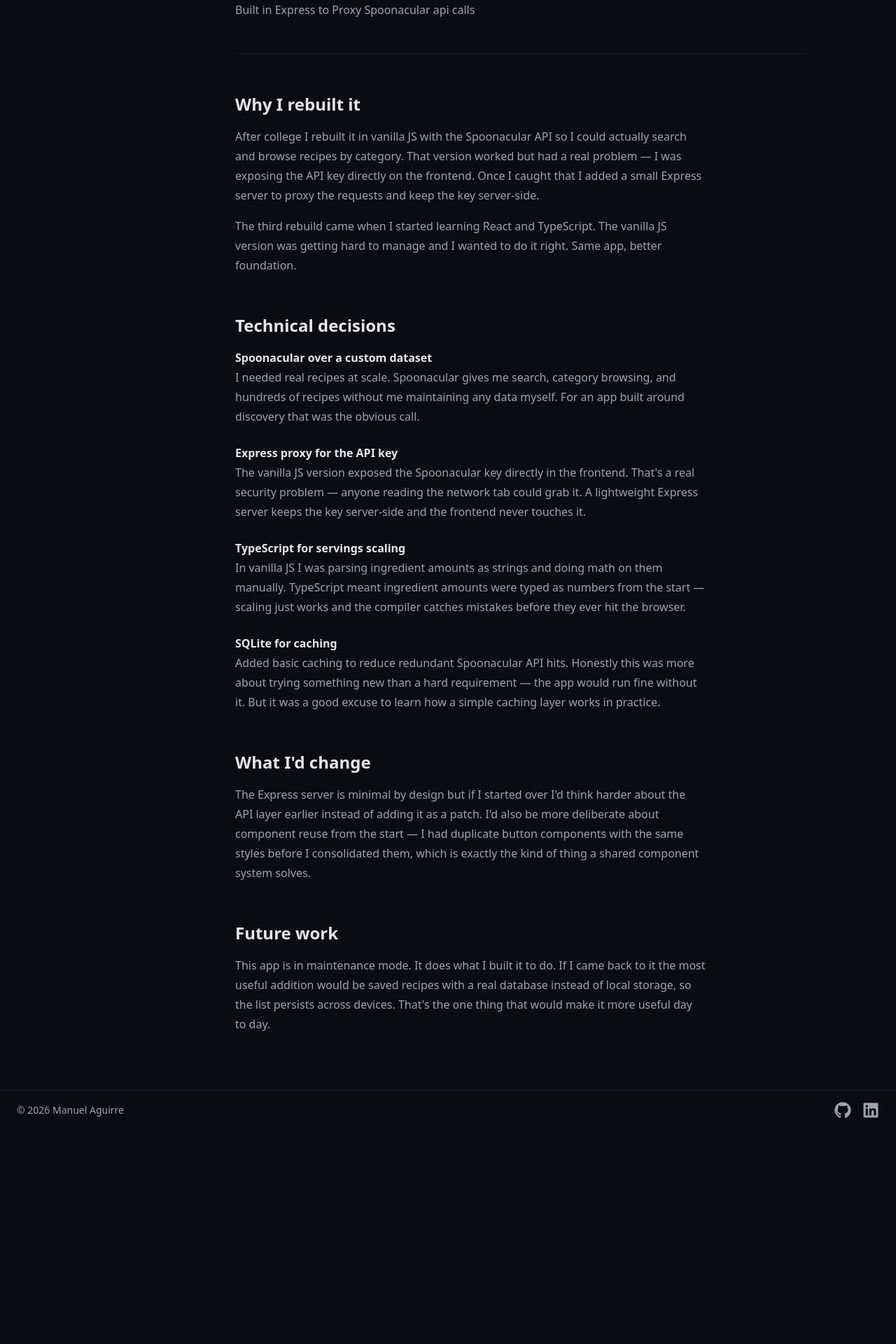
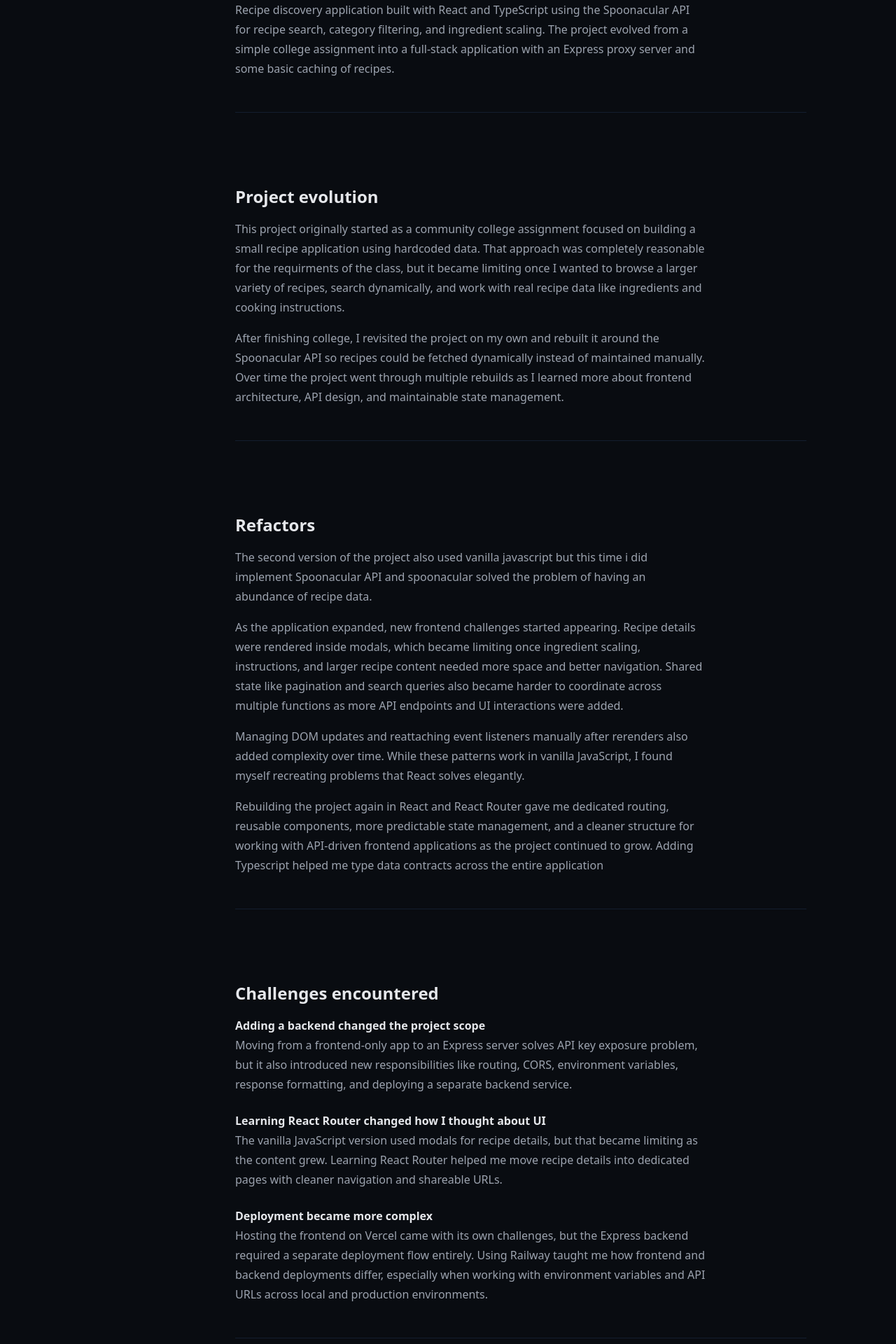
Before and after one commit to aguirreMan/updated-portfolio-website, a React (Vite) app: page /projects/recipe-study in a window 1280 px wide. Shown: the part 540-2460 px from the top of the page at 70% size. Before the commit the page ends 2154 px from the top, so only its background shows below. Built offline with nearby package versions, Linux system fonts and the light colour scheme.

Commit message:
Worked on updating my recipe case study

```diff
--- a/src/components/case-study/CaseStudyLayout.jsx
+++ b/src/components/case-study/CaseStudyLayout.jsx
@@ -4,11 +4,12 @@
 
 const sections = [
   { id: 'overview', label: 'Overview' },
-  { id: 'origin', label: 'Origin' },
-  { id: 'why', label: 'Why I rebuilt it' },
+  { id: 'origin', label: 'How it started' },
+  { id: 'evolution', label: 'Why I rebuilt it' },
+  { id: 'challenges', label: 'Challenges encountered' },
   { id: 'decisions', label: 'Technical decisions' },
-  { id: 'differently', label: "What I'd change" },
-  { id: 'future', label: 'Future work' }
+  { id: 'differently', label: "What I'd change if I started over today" },
+  { id: 'future', label: 'Future work and improvements' }
 ]
 
 export default function CaseStudyLayout() {
@@ -19,8 +20,7 @@
   }, [])
 
   useEffect(() => {
-    const observer = new IntersectionObserver(
-      (entries) => {
+    const observer = new IntersectionObserver((entries) => {
       const visible = entries
         .filter((e) => e.isIntersecting)
         .sort((a, b) => a.boundingClientRect.top - b.boundingClientRect.top)
--- a/src/components/pages/case-studies/Recipe.jsx
+++ b/src/components/pages/case-studies/Recipe.jsx
@@ -21,84 +21,220 @@
       />
 
 
-      <CaseStudySection id='overview' title ='Overview'>
+      <CaseStudySection id='overview' title='Overview'>
         <p className='text-muted-foreground leading-7 max-w-2xl'>
-          Built in Express to Proxy Spoonacular api calls
+          Recipe discovery application built with React and TypeScript using the
+          Spoonacular API for recipe search, category filtering, and ingredient
+          scaling. The project evolved from a simple college assignment into a
+          full-stack application with an Express proxy server and some basic caching of recipes.
         </p>
       </CaseStudySection>
 
+      <CaseStudySection id='origin' title='Project evolution'>
+        <p className='text-muted-foreground leading-7 max-w-2xl'>
+          This project originally started as a community college assignment focused on
+          building a small recipe application using hardcoded data. That approach was
+          completely reasonable for the requirments of the class, but it became limiting once
+          I wanted to browse a larger variety of recipes, search dynamically, and work
+          with real recipe data like ingredients and cooking instructions.
+        </p>
 
-      <section id='why' className='scroll-mt-24'>
-        <h2 className='text-2xl font-semibold mb-4'>Why I rebuilt it</h2>
+        <p className='text-muted-foreground leading-7 max-w-2xl mt-4'>
+          After finishing college, I revisited the project on my own and rebuilt it
+          around the Spoonacular API so recipes could be fetched dynamically instead of
+          maintained manually. Over time the project went through multiple rebuilds as
+          I learned more about frontend architecture, API design, and maintainable state
+          management.
+        </p>
+      </CaseStudySection>
+
+      <CaseStudySection id='evolution' title='Refactors'>
         <p className='text-muted-foreground leading-7 max-w-2xl'>
-          After college I rebuilt it in vanilla JS with the Spoonacular API so I
-          could actually search and browse recipes by category. That version worked
-          but had a real problem — I was exposing the API key directly on the
-          frontend. Once I caught that I added a small Express server to proxy the
-          requests and keep the key server-side.
+          The second version of the project also used vanilla javascript but this time i did implement
+          Spoonacular API and spoonacular solved the problem of having an abundance of recipe data.
         </p>
+
         <p className='text-muted-foreground leading-7 max-w-2xl mt-4'>
-          The third rebuild came when I started learning React and TypeScript. The
-          vanilla JS version was getting hard to manage and I wanted to do it right.
-          Same app, better foundation.
+          As the application expanded, new frontend challenges started appearing. Recipe
+          details were rendered inside modals, which became limiting once ingredient scaling,
+          instructions, and larger recipe content needed more space and better navigation.
+          Shared state like pagination and search queries also became harder to coordinate
+          across multiple functions as more API endpoints and UI interactions were added.
         </p>
-      </section>
 
-      <section id='decisions' className='scroll-mt-24'>
-        <h2 className='text-2xl font-semibold mb-4'>Technical decisions</h2>
+        <p className='text-muted-foreground leading-7 max-w-2xl mt-4'>
+          Managing DOM updates and reattaching event listeners manually after rerenders also
+          added complexity over time. While these patterns work in vanilla JavaScript, I found
+          myself recreating problems that React solves elegantly.
+        </p>
+
+        <p className='text-muted-foreground leading-7 max-w-2xl mt-4'>
+          Rebuilding the project again in React and React Router gave me dedicated routing,
+          reusable components, more predictable state management, and a cleaner structure for
+          working with API-driven frontend applications as the project continued to grow.  Adding Typescript
+          helped me type data contracts across the entire application
+        </p>
+      </CaseStudySection>
+
+      <CaseStudySection id='challenges' title='Challenges encountered'>
         <ul className='space-y-6 text-muted-foreground leading-7 max-w-2xl'>
           <li>
-            <strong className='text-foreground'>Spoonacular over a custom dataset</strong>
-            <p>I needed real recipes at scale. Spoonacular gives me search, category
-            browsing, and hundreds of recipes without me maintaining any data myself.
-            For an app built around discovery that was the obvious call.</p>
+            <strong className='text-foreground'>Adding a backend changed the project scope</strong>
+            <p>
+              Moving from a frontend-only app to an Express server solves API key exposure problem,
+              but it also introduced new responsibilities like routing,
+              CORS, environment variables, response formatting, and deploying a separate
+              backend service.
+            </p>
+          </li>
+
+          <li>
+            <strong className='text-foreground'>Learning React Router changed how I thought about UI</strong>
+            <p>
+              The vanilla JavaScript version used modals for recipe details, but that became
+              limiting as the content grew. Learning React Router helped me move recipe
+              details into dedicated pages with cleaner navigation and shareable URLs.
+            </p>
+          </li>
+
+          <li>
+            <strong className='text-foreground'>Deployment became more complex</strong>
+            <p>
+              Hosting the frontend on Vercel came with its own challenges, but the Express
+              backend required a separate deployment flow entirely. Using Railway taught me
+              how frontend and backend deployments differ, especially when working with
+              environment variables and API URLs across local and production environments.
+            </p>
+          </li>
+        </ul>
+      </CaseStudySection>
+
+      <CaseStudySection id='decisions' title='Technical decisions'>
+        <ul>
+          <li>
+            <strong className='text-foreground'>
+              Formatting API data on the backend
+            </strong>
+
+            <p>
+              While testing Spoonacular endpoints in Postman, I noticed the API returned
+              significantly more data than the frontend actually needed, including nutrition
+              details and cooking equipment that were outside the scope of data i needed.
+            </p>
+
+            <p className='mt-4'>
+              Instead of passing raw API responses directly into the frontend, I chose to
+              format recipe data like instructions and ingredients inside the Express server before returning it
+              to the frontend. This reduced frontend complexity and kept React components more
+              focused on rendering UI instead of transforming nested API responses.
+            </p>
           </li>
           <li>
-            <strong className='text-foreground'>Express proxy for the API key</strong>
-            <p>The vanilla JS version exposed the Spoonacular key directly in the
-            frontend. That's a real security problem — anyone reading the network
-            tab could grab it. A lightweight Express server keeps the key
-            server-side and the frontend never touches it.</p>
+            <strong className='text-foreground'>
+              TypeScript for ingredient scaling and API contracts
+            </strong>
+
+            <p>
+              The vanilla JavaScript version parsed ingredient amounts out of formatted
+              strings using <code>split</code> and <code>parseFloat</code>. If the API
+              response format changed or a value was missing, the scaling logic could
+              silently return <code>NaN</code> and break calculations without obvious
+              errors.
+            </p>
+
+            <div className='bg-muted rounded-lg p-4 mt-4 overflow-x-auto'>
+              <pre>
+                {`const parts = currentDataString.split(':')[1].trim().split(' ')
+                  const originalAmount = parseFloat(parts[0])`}
+              </pre>
+            </div>
+
+            <p className='mt-4'>
+              After rebuilding the project in TypeScript, ingredient measurements were
+              modeled as explicit numeric values instead of parsed strings.
+            </p>
+
+            <div className='bg-muted rounded-lg p-4 mt-4 overflow-x-auto'>
+              <pre>
+                {`export interface MeasureUnit {
+                    amount: number
+                    unitShort: string
+                }`}
+              </pre>
+            </div>
+
+            <p className='mt-4'>
+              That allowed the scaling logic to become simple arithmetic instead of
+              defensive string parsing:
+            </p>
+
+            <div className='bg-muted rounded-lg p-4 mt-4 overflow-x-auto'>
+              <pre>
+                {`const scaledAmountUS =
+                  ingredient.measures.us.amount * scaleFormula`}
+              </pre>
+            </div>
+
+            <p className='mt-4'>
+              Typing the API contracts up front made the scaling logic easier to reason
+              about and removed an entire category of parsing edge cases from the frontend.
+            </p>
           </li>
           <li>
-            <strong className='text-foreground'>TypeScript for servings scaling</strong>
-            <p>In vanilla JS I was parsing ingredient amounts as strings and doing
-            math on them manually. TypeScript meant ingredient amounts were typed
-            as numbers from the start — scaling just works and the compiler catches
-            mistakes before they ever hit the browser.</p>
+            <strong className='text-foreground'>
+              SQLite caching for repeated recipe requests
+            </strong>
+
+            <p>
+              Recipe instructions and ingredient data were fetched from multiple Spoonacular
+              endpoints, which introduced redundant API requests when the same recipe was
+              viewed repeatedly.
+            </p>
+
+            <p className='mt-4'>
+              To reduce unnecessary external API calls, I added a lightweight SQLite caching
+              layer inside the Express server. Cached recipe data could be returned directly
+              from the backend instead of requesting the same data from Spoonacular again.
+            </p>
+
+            <p className='mt-4'>
+              The application did not strictly require caching at its current scale, but it
+              was a useful way to learn how backend caching changes request flow and reduces
+              dependency on third-party APIs.
+            </p>
+          </li>
+        </ul>
+      </CaseStudySection>
+
+      <CaseStudySection id='differently' title='Differently'>
+        <ul>
+          <li>
+            <strong className='text-foreground'>
+              Using Mock Data for testing while developing in many points of working on my application
+              I burned all of spoonaculars data making fetch calls there what i would change again is create some Mock
+              recipes instead of using the real API.
+            </strong>
           </li>
           <li>
-            <strong className='text-foreground'>SQLite for caching</strong>
-            <p>Added basic caching to reduce redundant Spoonacular API hits. Honestly
-            this was more about trying something new than a hard requirement — the
-            app would run fine without it. But it was a good excuse to learn how
-            a simple caching layer works in practice.</p>
+            <strong className='text-foreground'>
+              I would implement abort controllers from the beginning especially for a quota based API
+            </strong>
+          </li>
+          <li>
+            <strong className='text-foreground'>
+              I would create a design token system to define consistent UI components and styles across the project.
+              The issue i did was re create different buttons for each component, leading to inconsistent
+              styling.
+            </strong>
+          </li>
+          <li>
+            <strong className='text-foreground'>
+              For working on projects that grow in complexity, I would implement a stronger folder structure to make
+              my workflow more efficient.
+            </strong>
           </li>
         </ul>
-      </section>
-
-      <section id='differently' className='scroll-mt-24'>
-        <h2 className='text-2xl font-semibold mb-4'>What I'd change</h2>
-        <p className='text-muted-foreground leading-7 max-w-2xl'>
-          The Express server is minimal by design but if I started over I'd
-          think harder about the API layer earlier instead of adding it as a
-          patch. I'd also be more deliberate about component reuse from the
-          start — I had duplicate button components with the same styles before
-          I consolidated them, which is exactly the kind of thing a shared
-          component system solves.
-        </p>
-      </section>
-
-      <section id='future' className='scroll-mt-24'>
-        <h2 className='text-2xl font-semibold mb-4'>Future work</h2>
-        <p className='text-muted-foreground leading-7 max-w-2xl'>
-          This app is in maintenance mode. It does what I built it to do.
-          If I came back to it the most useful addition would be saved recipes
-          with a real database instead of local storage, so the list persists
-          across devices. That's the one thing that would make it more useful
-          day to day.
-        </p>
-      </section>
+      </CaseStudySection>
 
     </div>
   )
```
Lines whose indentation alone changed are shown as unchanged.
